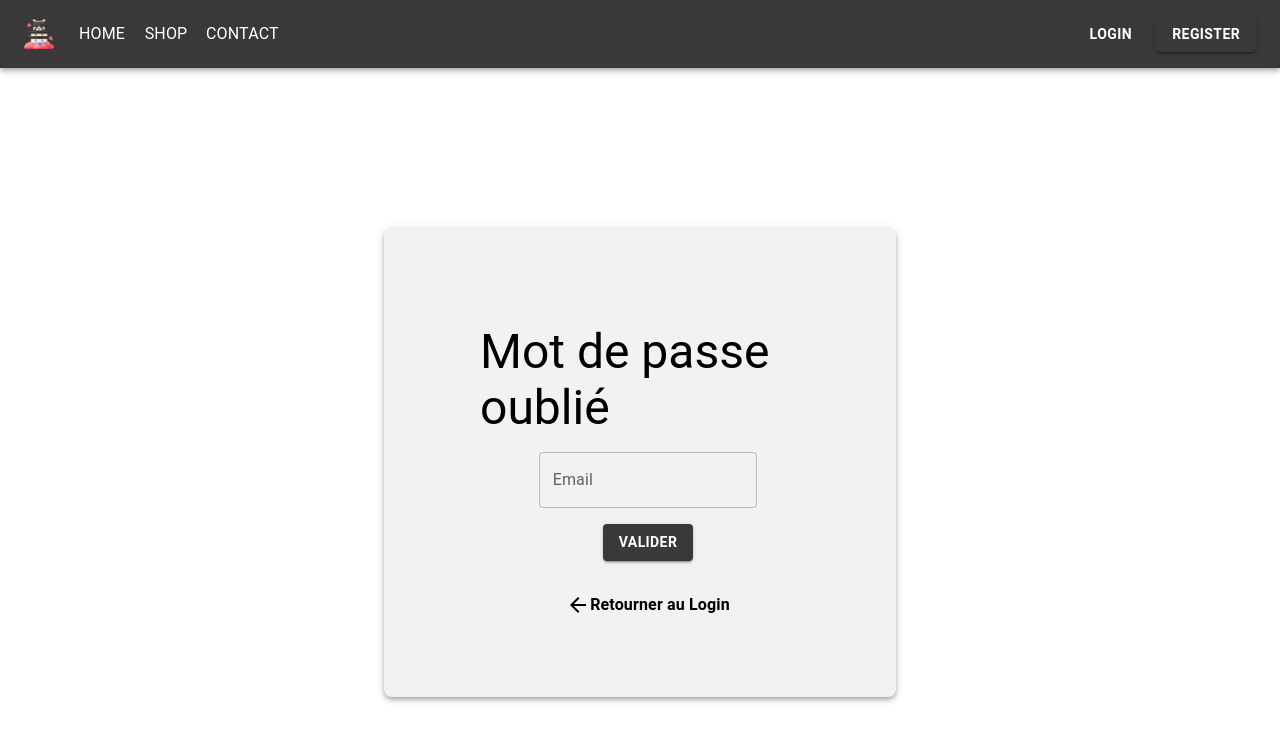
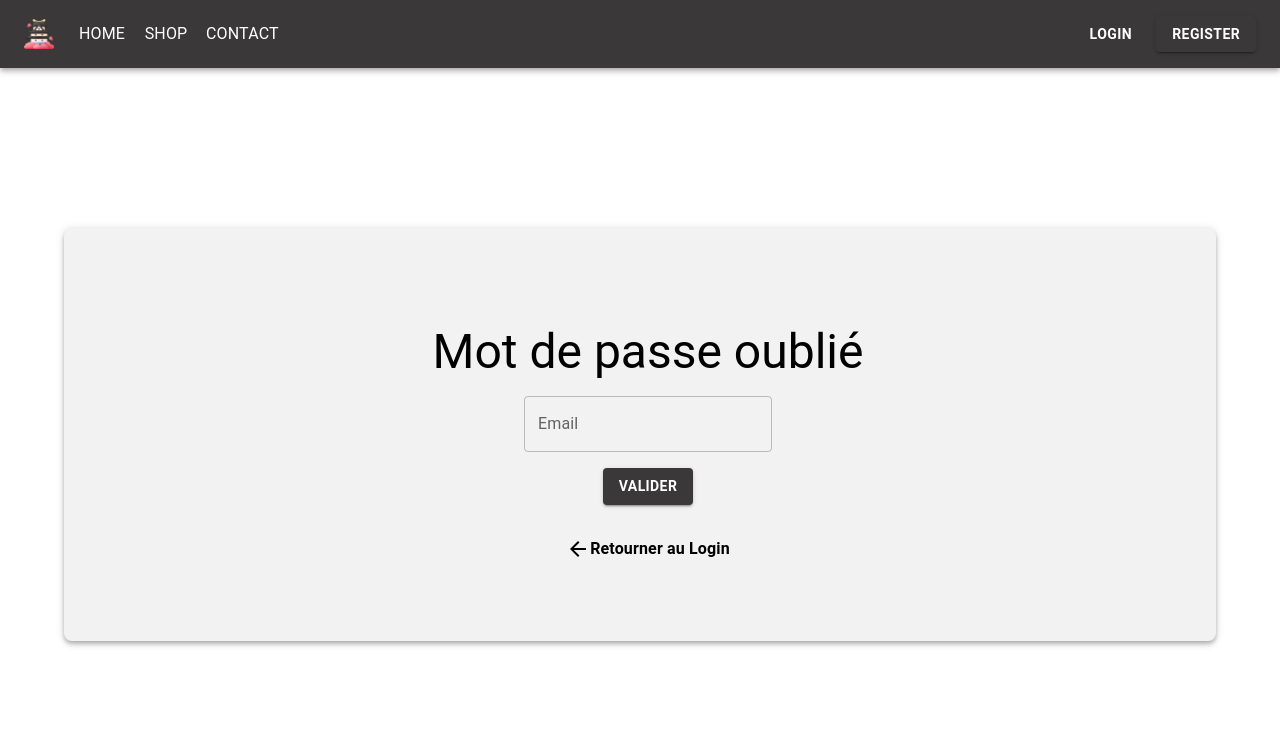
Before and after one commit to CanseFr/webshop-as, a React (Vite) app in the folder apps/client/: page /password in a window 1280 px wide. Shown: the top 742 px of the page. Built offline with nearby package versions, Linux system fonts and the light colour scheme.

Commit message:
:lipstick: Ajust size

```diff
--- a/apps/client/src/auth/forgot-password/index.tsx
+++ b/apps/client/src/auth/forgot-password/index.tsx
@@ -9,7 +9,7 @@ export const ForgotPassword = () => {
 
   return (
     <Grid
-      width="40vw"
+      width="90vw"
       container
       spacing={2}
       display="flex"
--- a/apps/client/src/auth/login/index.tsx
+++ b/apps/client/src/auth/login/index.tsx
@@ -20,7 +20,7 @@ export const Login = () => {
 
   return (
     <Grid
-      width="40vw"
+      width="80vw"
       container
       spacing={2}
       display="flex"
--- a/apps/client/src/auth/register/index.tsx
+++ b/apps/client/src/auth/register/index.tsx
@@ -192,7 +192,7 @@ export const Register = () => {
   return (
     <>
       <Grid
-        width="40vw"
+        width="80vw"
         container
         spacing={2}
         display="flex"
```
